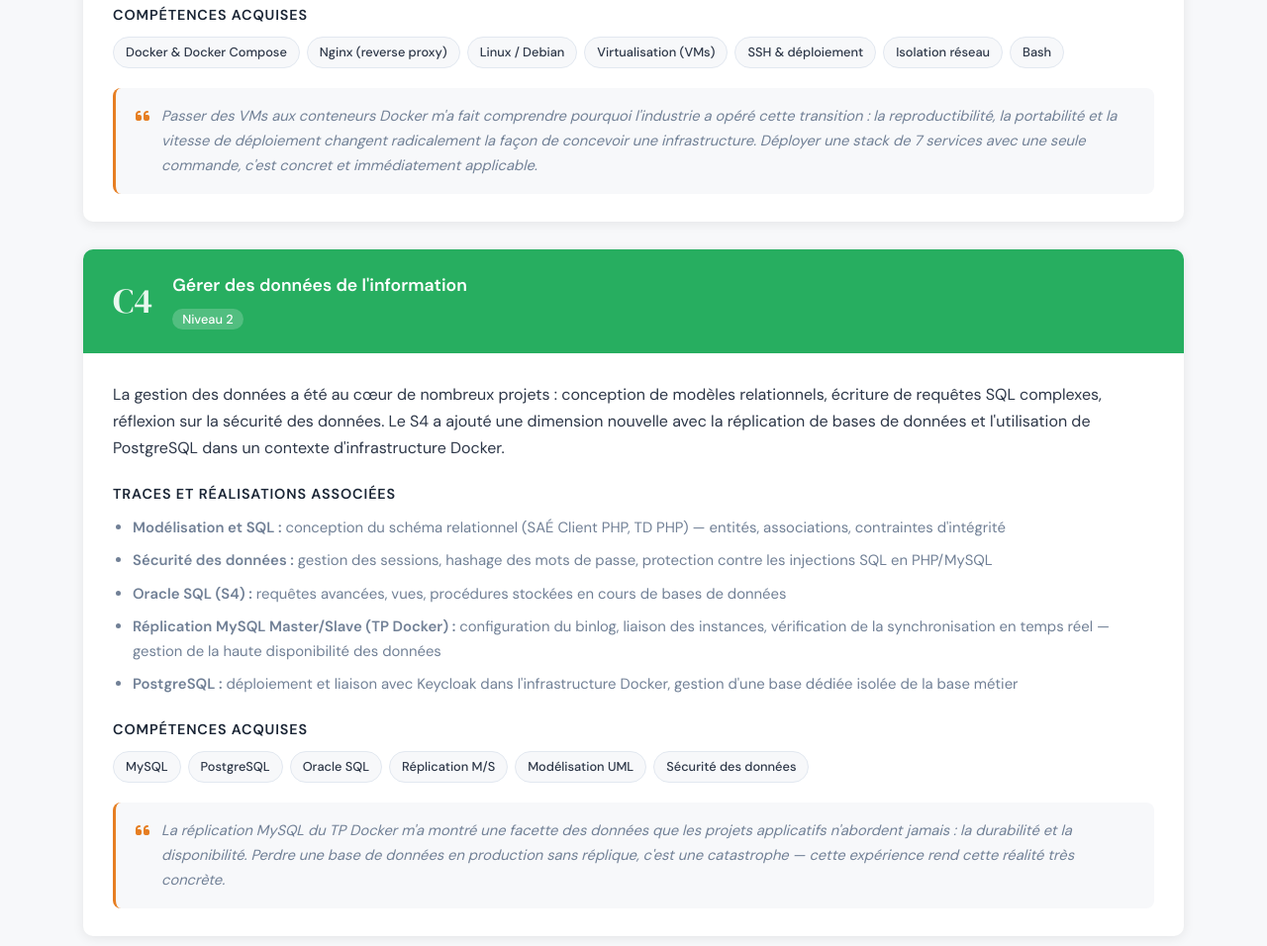
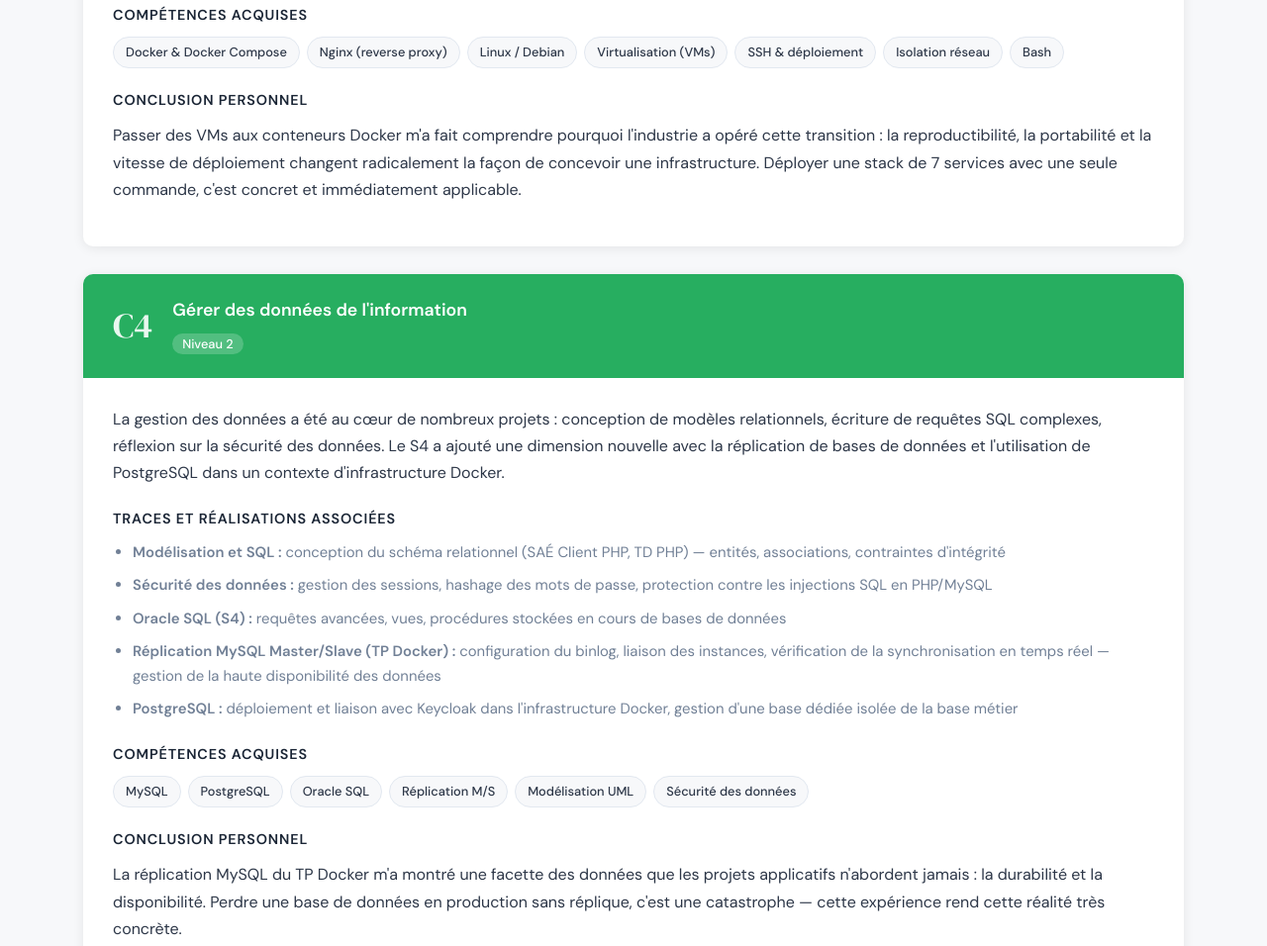
Before and after one commit to arthurMonfort/porfolio, a website: page index.html in a window 1280 px wide. Shown: the part 4660-5616 px from the top of the page at 99% size. Drawn offline with Linux system fonts and the light colour scheme.

Commit message:
Porfolio détail

```diff
--- a/index.html
+++ b/index.html
@@ -442,10 +442,10 @@
                         <span class="tag tag-c3">Isolation réseau</span>
                         <span class="tag tag-c3">Bash</span>
                     </div>
-                    <div class="competence-reflection">
-                        <i class="fas fa-quote-left"></i>
-                        <p>Passer des VMs aux conteneurs Docker m'a fait comprendre pourquoi l'industrie a opéré cette transition : la reproductibilité, la portabilité et la vitesse de déploiement changent radicalement la façon de concevoir une infrastructure. Déployer une stack de 7 services avec une seule commande, c'est concret et immédiatement applicable.</p>
-                    </div>
+
+                    <h4>Conclusion personnel</h4>
+                    <p>Passer des VMs aux conteneurs Docker m'a fait comprendre pourquoi l'industrie a opéré cette transition : la reproductibilité, la portabilité et la vitesse de déploiement changent radicalement la façon de concevoir une infrastructure. Déployer une stack de 7 services avec une seule commande, c'est concret et immédiatement applicable.</p>
+
                 </div>
             </div>
 
@@ -477,10 +477,8 @@
                         <span class="tag tag-c4">Modélisation UML</span>
                         <span class="tag tag-c4">Sécurité des données</span>
                     </div>
-                    <div class="competence-reflection">
-                        <i class="fas fa-quote-left"></i>
-                        <p>La réplication MySQL du TP Docker m'a montré une facette des données que les projets applicatifs n'abordent jamais : la durabilité et la disponibilité. Perdre une base de données en production sans réplique, c'est une catastrophe — cette expérience rend cette réalité très concrète.</p>
-                    </div>
+                    <h4>Conclusion personnel</h4>
+                    <p>La réplication MySQL du TP Docker m'a montré une facette des données que les projets applicatifs n'abordent jamais : la durabilité et la disponibilité. Perdre une base de données en production sans réplique, c'est une catastrophe — cette expérience rend cette réalité très concrète.</p>
                 </div>
             </div>
 
@@ -512,10 +510,9 @@
                         <span class="tag tag-c5">Cahier des charges</span>
                         <span class="tag tag-c5">Documentation technique</span>
                     </div>
-                    <div class="competence-reflection">
-                        <i class="fas fa-quote-left"></i>
-                        <p>Ce qui m'a le plus appris cette année sur la conduite de projet, c'est la SAÉ Noodle : reprendre un projet sans en être l'auteur oblige à documenter, à communiquer et à planifier d'une façon que les projets "from scratch" ne requièrent pas. C'est beaucoup plus proche de la réalité professionnelle.</p>
-                    </div>
+                    <h4>Conclusion personnel</h4>
+                    <p>Ce qui m'a le plus appris cette année sur la conduite de projet, c'est la SAÉ Noodle : reprendre un projet sans en être l'auteur oblige à documenter, à communiquer et à planifier d'une façon que les projets "from scratch" ne requièrent pas. C'est beaucoup plus proche de la réalité professionnelle.</p>
+
                 </div>
             </div>
 
```
